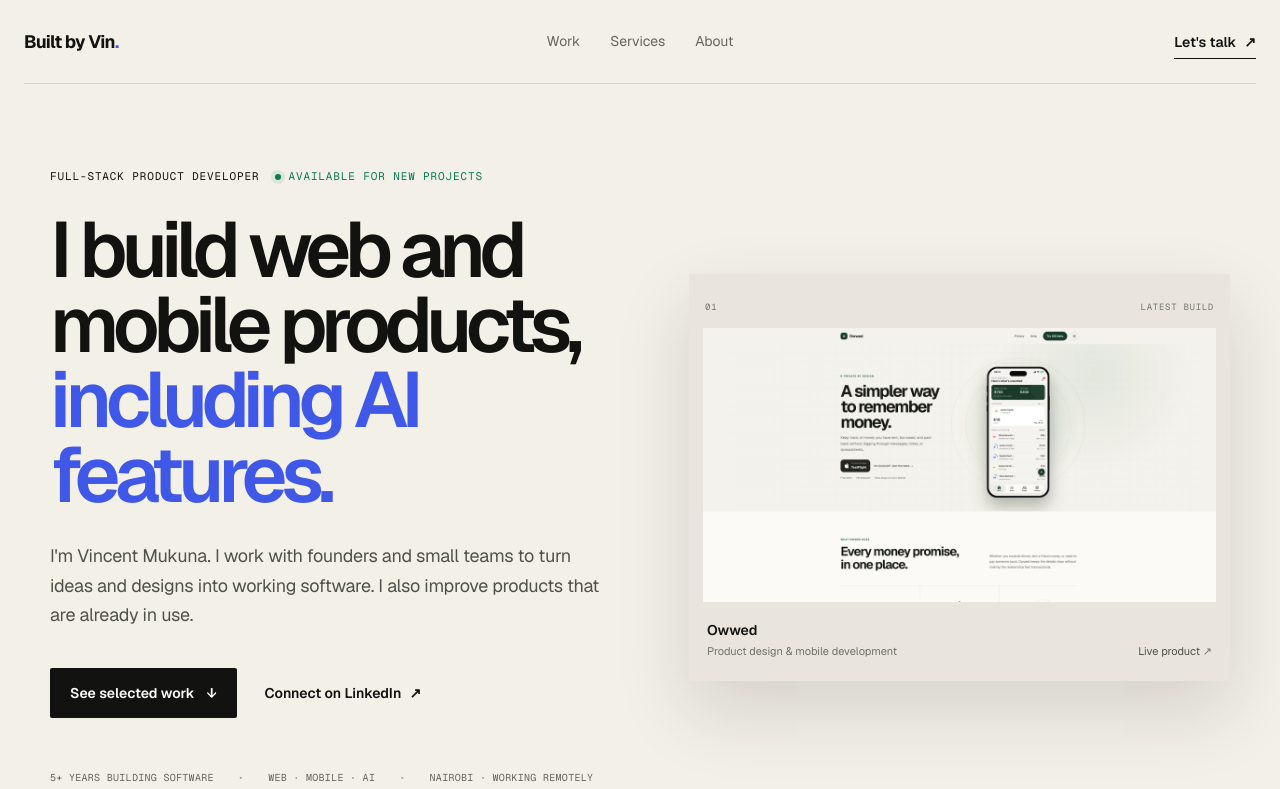
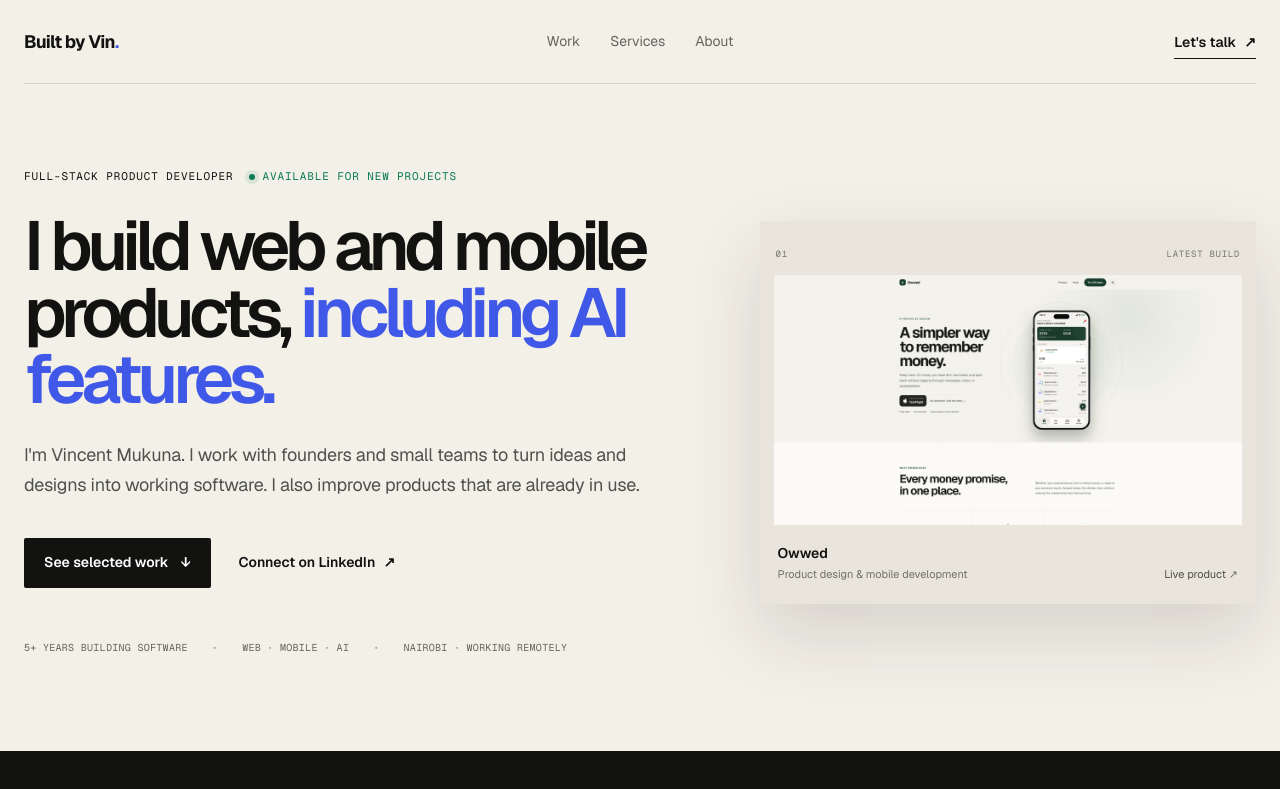
Before and after one commit to VincentMukuna/builtbyvin, a Next.js app: page / in a window 1280 px wide. Shown: the top 789 px of the page. Built offline with nearby package versions, Linux system fonts and the light colour scheme.

Commit message:
Refine hero layout and typography

```diff
--- a/app/globals.css
+++ b/app/globals.css
@@ -126,10 +126,11 @@ footer a:hover {
 }
 
 .hero {
+  width: min(1280px, calc(100% - 48px));
   padding-block: 86px 96px;
   display: grid;
-  grid-template-columns: minmax(0, 1.02fr) minmax(480px, 0.98fr);
-  gap: 76px;
+  grid-template-columns: minmax(0, 1.15fr) minmax(480px, 0.85fr);
+  gap: 64px;
   align-items: center;
 }
 
@@ -166,9 +167,9 @@ footer a:hover {
 }
 
 .hero h1 {
-  max-width: 720px;
+  max-width: 740px;
   margin: 30px 0 28px;
-  font-size: clamp(58px, 6.1vw, 94px);
+  font-size: clamp(56px, 5.4vw, 84px);
   line-height: 0.96;
   letter-spacing: -0.075em;
   font-weight: 580;
```
